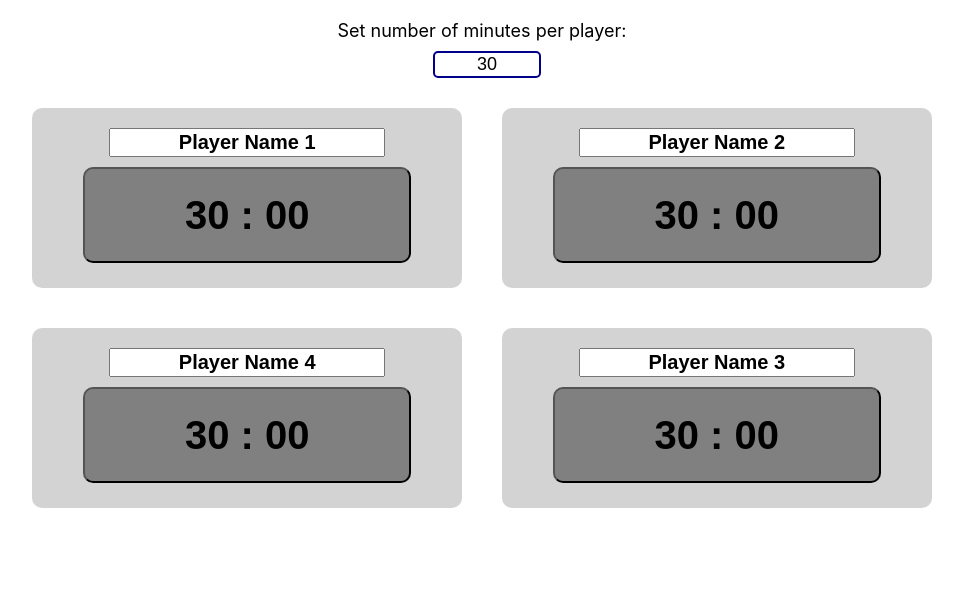
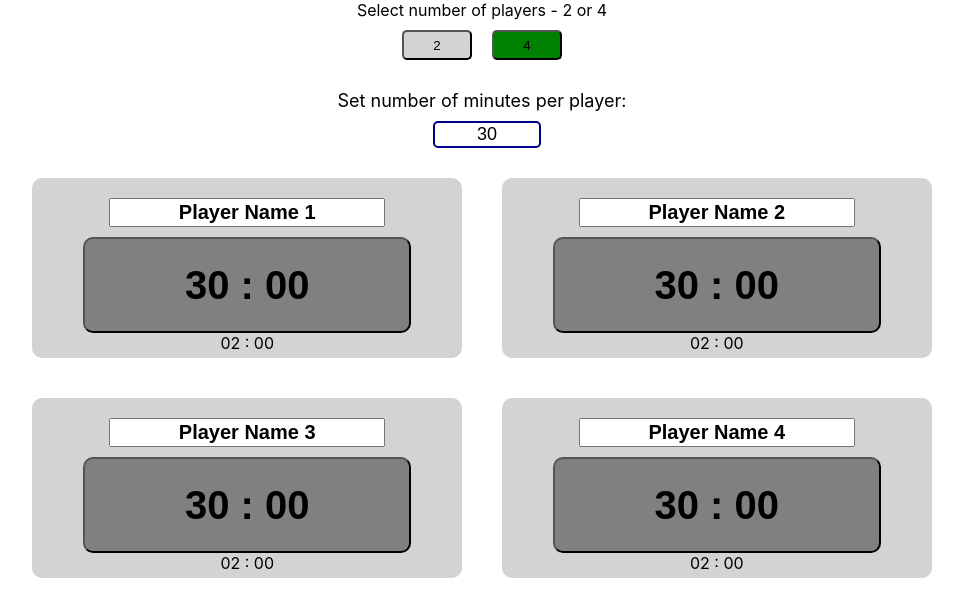
Before and after one commit to dracobg/multi_player_timer, a React (Create React App) app: page / in a window 1280 px wide. Shown: the top 616 px of the page, without its empty margins (158-1121 px from the left). Built offline with nearby package versions, Linux system fonts and the light colour scheme.

Commit message:
added 2-minute timers - requires tests

```diff
--- a/src/App.css
+++ b/src/App.css
@@ -4,7 +4,7 @@
   margin: 0 auto
 }
 
-.setTimer {
+.setClock {
   display: flex;
   flex-direction: column;
   justify-content: center;
@@ -35,7 +35,7 @@
   margin: 0 auto;
 }
 
-.playerDiv {
+.clockDiv {
   width: 40%;
   height: 40%;
   margin: 20px;
@@ -70,7 +70,19 @@
   margin: 10px auto;
 }
 
-.playerTimer {
+.playerClock {
   font-size: 40px;
   font-weight: bold;
 }
+
+.selectPlayers {
+  width: 70px;
+  height: 30px;
+  background-color: lightgray;
+  border-radius: 5px;
+  margin: 10px
+}
+
+.selectPlayers.selected {
+  background-color: green;
+}
--- a/src/App.js
+++ b/src/App.js
@@ -2,32 +2,39 @@ import React, { Component } from 'react'
 import './App.css';
 import Clock from './Clock'
 
-const originalMinutes = 30
-const originalSeconds = originalMinutes * 60
+const originalMinutesClock = 30
+const originalSecondsClock = originalMinutesClock * 60
+
+const originalMinutesTimer = 2
+const originalSecondsTimer = originalMinutesTimer * 60
 
 class App extends Component {
 
   constructor() {
     super()
     this.state = {
-      numberMinutes: originalMinutes,
+      numberMinutes: originalMinutesClock,
       names: ['Player Name 1', 'Player Name 2', 'Player Name 3', 'Player Name 4'],
-      timers: [originalSeconds, originalSeconds, originalSeconds, originalSeconds],
-      playerSelected: 0,
-      started: false
+      clocks: [originalSecondsClock, originalSecondsClock, originalSecondsClock, originalSecondsClock],
+      timers: [originalSecondsTimer, originalSecondsTimer, originalSecondsTimer, originalSecondsTimer],
+      playerSelected: 5,
+      started: false,
+      playerQty: 4
     }
 
     this.handleChangeMinutes = this.handleChangeMinutes.bind(this);
     this.handleChangeName = this.handleChangeName.bind(this);
     this.setSelectedPlayer = this.setSelectedPlayer.bind(this);
+    this.handleSelectPlayerNumber = this.handleSelectPlayerNumber.bind(this);
+    this.displayClocks = this.displayClocks.bind(this);
   }
 
   componentDidMount() {
     setInterval(() => {
-      if (this.state.started && this.state.timers[this.state.playerSelected] > 0) {
-        let tempTimers = this.state.timers
-        tempTimers[this.state.playerSelected] = tempTimers[this.state.playerSelected] - 1
-        this.setState({ timers: tempTimers })
+      if (this.state.started && this.state.clocks[this.state.playerSelected] > 0) {
+        let tempClocks = this.state.clocks
+        tempClocks[this.state.playerSelected] = tempClocks[this.state.playerSelected] - 1
+        this.setState({ clocks: tempClocks })
       }
     }, 1000)
   }
@@ -41,9 +48,16 @@ class App extends Component {
 
       this.setState({
         numberMinutes: e.target.value,
-        timers: [timeSetting, timeSetting, timeSetting, timeSetting]
+        clocks: [timeSetting, timeSetting, timeSetting, timeSetting]
       })
     }
+  }
+
+  handleSelectPlayerNumber(e) {
+    const playerQty = e.target.name === '2PlayerSelected' ? 2 : 4
+    this.setState({
+      playerQty: playerQty
+    })
   }
 
   handleChangeName(e, index) {
@@ -62,11 +76,47 @@ class App extends Component {
     })
   }
 
+  displayClocks() {
+    let clockArray = []
+    for (let n = 0; n < this.state.playerQty; n++) {
+      clockArray.push(
+        <Clock key={n} index={n} playerName={this.state.names[n]} handleChangeName={this.handleChangeName} clock={this.state.clocks[n]} timer={this.state.timers[n]} playerSelected={this.state.playerSelected} setSelectedPlayer={this.setSelectedPlayer} />
+      )
+    }
+
+    return clockArray
+  }
+
   render() {
     return (
       <div className="App">
 
-        <div id='setTimer' className='setTimer'>
+        <div id='selectPlayerNumber' className='selectPlayerNumber'>
+          <div id='noPlayersLabel' className='noPlayersLabel'>
+            Select number of players - 2 or 4
+          </div>
+          <div>
+            <button
+              id='selectPlayers2'
+              className={this.state.playerQty === 2 ? 'selectPlayers selected' : 'selectPlayers'}
+              name='2PlayerSelected'
+              onClick={this.handleSelectPlayerNumber}
+            >
+              2
+            </button>
+
+            <button
+              id='selectPlayers4'
+              className={this.state.playerQty === 4 ? 'selectPlayers selected' : 'selectPlayers'}
+              name='4PlayerSelected'
+              onClick={this.handleSelectPlayerNumber}
+            >
+              4
+            </button>
+          </div>
+        </div>
+
+        <div id='setClock' className='setClock'>
           <div id='noMinsLabel' className='noMinsLabel'>
             Set number of minutes per player:
           </div>
@@ -84,10 +134,7 @@ class App extends Component {
         </div>
 
         <div id='clocksDiv' className='clocksDiv'>
-          <Clock key='0' index='0' playerName={this.state.names[0]} handleChangeName={this.handleChangeName} timer={this.state.timers[0]} playerSelected={this.state.playerSelected} setSelectedPlayer={this.setSelectedPlayer} />
-          <Clock key='1' index='1' playerName={this.state.names[1]} handleChangeName={this.handleChangeName} timer={this.state.timers[1]} playerSelected={this.state.playerSelected} setSelectedPlayer={this.setSelectedPlayer} />
-          <Clock key='3' index='3' playerName={this.state.names[3]} handleChangeName={this.handleChangeName} timer={this.state.timers[3]} playerSelected={this.state.playerSelected} setSelectedPlayer={this.setSelectedPlayer} />
-          <Clock key='2' index='2' playerName={this.state.names[2]} handleChangeName={this.handleChangeName} timer={this.state.timers[2]} playerSelected={this.state.playerSelected} setSelectedPlayer={this.setSelectedPlayer} />
+          {this.displayClocks()}
         </div>
 
       </div>
--- a/src/Clock.js
+++ b/src/Clock.js
@@ -1,13 +1,16 @@
 import './App.css'
 
 function Clock(props) {
-    const minutesDisplay = Math.floor(props.timer / 60)
-    const secondsDisplay = props.timer % 60
+    const minutesDisplayClock = Math.floor(props.clock / 60)
+    const secondsDisplayClock = props.clock % 60
 
-    const timerClassName = props.timer === 0 ? 'clock zero' : props.timer < 300 ? 'clock low' : props.index === props.playerSelected ? 'clock playerSelected' : 'clock'
+    const minutesDisplayTimer = Math.floor(props.timer / 60)
+    const secondsDisplayTimer = props.timer % 60
+
+    const timerClassName = props.clock === 0 ? 'clock zero' : props.clock < 300 ? 'clock low' : props.index === props.playerSelected ? 'clock playerSelected' : 'clock'
 
     return (
-        <div id={'playerDiv' + props.index} className='playerDiv'>
+        <div id={'clockDiv' + props.index} className='clockDiv'>
             <input
                 id={'playerNameInput' + props.index}
                 className='playerNameInput'
@@ -19,11 +22,16 @@ function Clock(props) {
             />
 
             <button id={'playerBtn' + props.index} className={timerClassName} onClick={() => props.setSelectedPlayer(props.index)}>
+                <div id={'playerClock' + props.index} className='playerClock'>
+                    {minutesDisplayClock.toLocaleString('en-US', { minimumIntegerDigits: 2, useGrouping: false }) + ' : ' + secondsDisplayClock.toLocaleString('en-US', { minimumIntegerDigits: 2, useGrouping: false })}
+                </div>
+            </button>
+
+            <div id={'timerDiv' + props.index}>
                 <div id={'playerTimer' + props.index} className='playerTimer'>
-                    {minutesDisplay.toLocaleString('en-US', { minimumIntegerDigits: 2, useGrouping: false }) + ' : ' + secondsDisplay.toLocaleString('en-US', { minimumIntegerDigits: 2, useGrouping: false })}
+                    {minutesDisplayTimer.toLocaleString('en-US', { minimumIntegerDigits: 2, useGrouping: false }) + ' : ' + secondsDisplayTimer.toLocaleString('en-US', { minimumIntegerDigits: 2, useGrouping: false })}
                 </div>
-
-            </button>
+            </div>
         </div>
     );
 }
```
Also changed, not shown: 1 other file (tests, documents, lock files or other folders).
